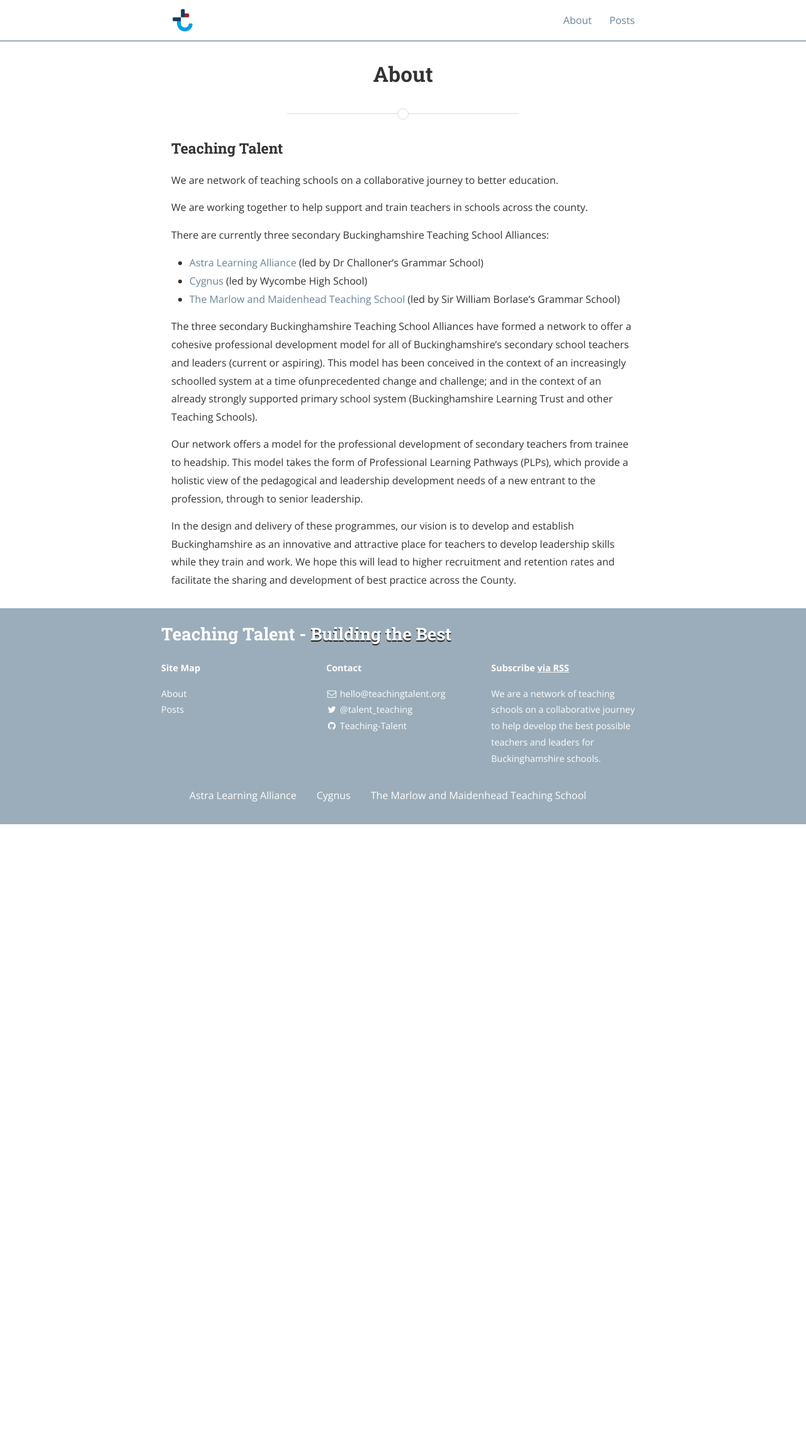
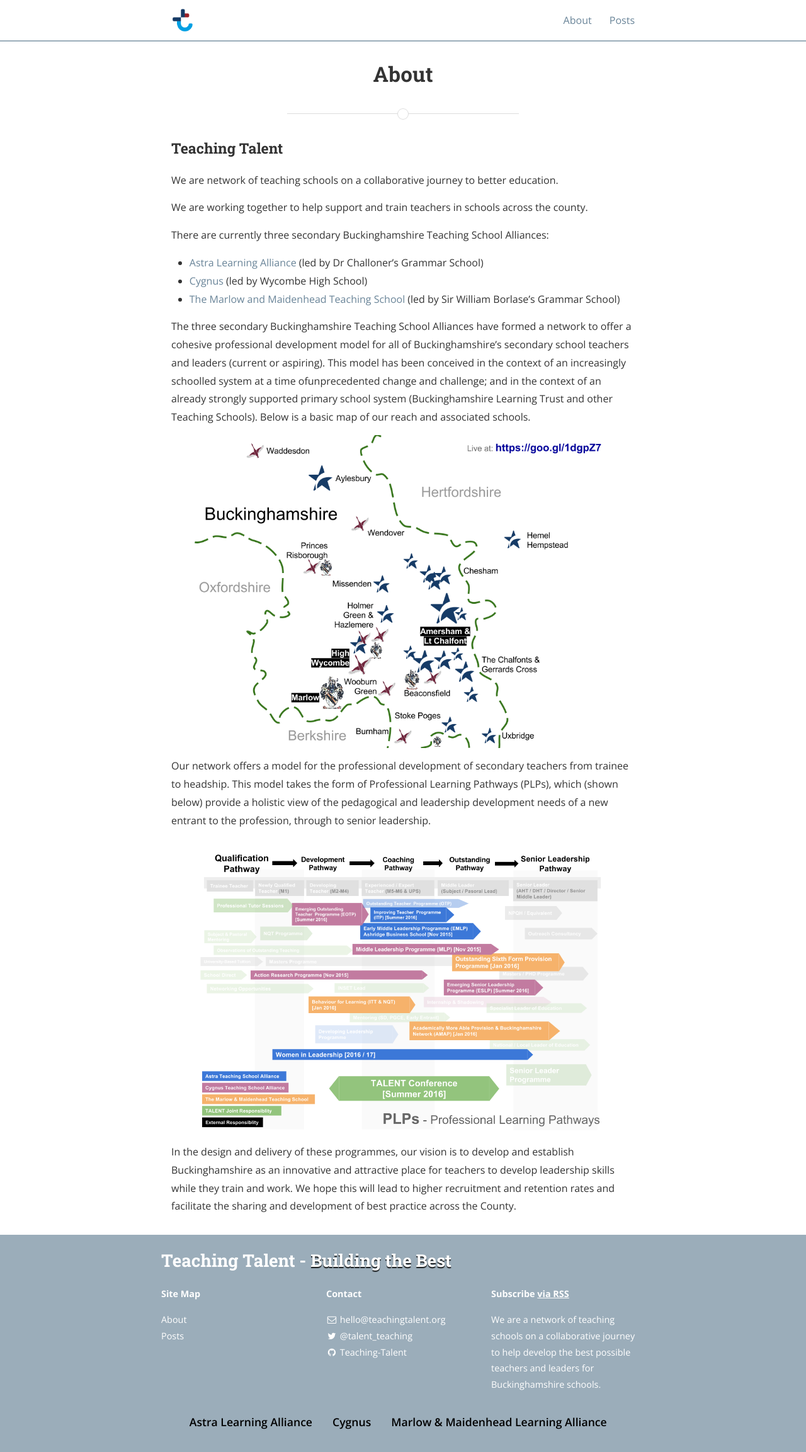
Before and after one commit to Teaching-Talent/teaching-talent.github.io, a Jekyll site: the page built from about.md, in a window 1280 px wide. Shown: the whole page at 63% size. Built offline with Jekyll 4.4.1, drawn with Linux system fonts in a browser that asks for light colours; nearby versions of some CDN libraries; a style sheet for code colours, icons or effects is not loaded; before the commit the page ends 1309 px from its top, so only the background shows below that.

Commit message:
About updates

```diff
--- a/_config.yml
+++ b/_config.yml
@@ -12,7 +12,7 @@
   We are a network of teaching schools on a collaborative journey to help develop the best possible teachers and leaders for Buckinghamshire schools.
 baseurl: "/" # the subpath of your site, e.g. /blog/
 url: "http://teachingtalent.org" # the base hostname & protocol for your site
-cover: "assets/header_1_fl.jpg"
+cover: "assets/header_6_fl.jpg"
 logo: "assets/logo.png"
 
 # Build settings
@@ -182,7 +182,7 @@
     school: Wycombe High School
     url: http://www.cygnustsa.co.uk
 
-  - name: The Marlow and Maidenhead Teaching School
+  - name: Marlow & Maidenhead Learning Alliance
     school: Sir William Borlase’s Grammar School
     url: http://www.swbgs.com
 
--- a/_sass/_layout.scss
+++ b/_sass/_layout.scss
@@ -447,6 +447,11 @@
 				margin-left: 1em;
 				margin-right: 1em;
 				display: inline;
+				a {
+					color: $black;
+					font-weight: 600;
+					font-size: 110%;
+				}
 			}
 		}
 	}
--- a/about.md
+++ b/about.md
@@ -15,8 +15,12 @@
 *	[Cygnus](http://www.whs.bucks.sch.uk/403/about-whs/cygnus-teaching-school-alliance) (led by Wycombe High School)
 *	[The Marlow and Maidenhead Teaching School](http://www.swbgs.com/) (led by Sir William Borlase’s Grammar School)
 
-The three secondary Buckinghamshire Teaching School Alliances have formed a network to offer a cohesive professional development model for all of Buckinghamshire’s secondary school teachers and leaders (current or aspiring). This model has been conceived in the context of an increasingly school­led system at a time ofunprecedented change and challenge; and in the context of an already strongly supported primary school system (Buckinghamshire Learning Trust and other Teaching Schools).
+The three secondary Buckinghamshire Teaching School Alliances have formed a network to offer a cohesive professional development model for all of Buckinghamshire’s secondary school teachers and leaders (current or aspiring). This model has been conceived in the context of an increasingly school­led system at a time ofunprecedented change and challenge; and in the context of an already strongly supported primary school system (Buckinghamshire Learning Trust and other Teaching Schools). Below is a basic map of our reach and associated schools.
 
-Our network offers a model for the professional development of secondary teachers from trainee to headship. This model takes the form of Professional Learning Pathways (PLPs), which provide a holistic view of the pedagogical and leadership development needs of a new entrant to the profession, through to senior leadership.
+<a href="https://www.google.com/maps/d/edit?mid=z46vprhssPRI.kAzXgZaNVK7Y&usp=sharing" target="_blank"><img src="{{site.baseurl}}assets/general/map.png" /></a>
+
+Our network offers a model for the professional development of secondary teachers from trainee to headship. This model takes the form of Professional Learning Pathways (PLPs), which (shown below) provide a holistic view of the pedagogical and leadership development needs of a new entrant to the profession, through to senior leadership.
+
+<a href="https://docs.google.com/drawings/d/1I05QovboU2-yUEM0MzRjo1sPGZUz3WaXngkxRayk8lI/edit?usp=sharing" target="_blank"><img src="{{site.baseurl}}assets/general/PLP.png" /></a>
 
 In the design and delivery of these programmes, our vision is to develop and establish Buckinghamshire as an innovative and attractive place for teachers to develop leadership skills while they train and work. We hope this will lead to higher recruitment and retention rates and facilitate the sharing and development of best practice across the County.
```
Also changed, not shown: assets/general/PLP.png (added), assets/general/map.png (added).
